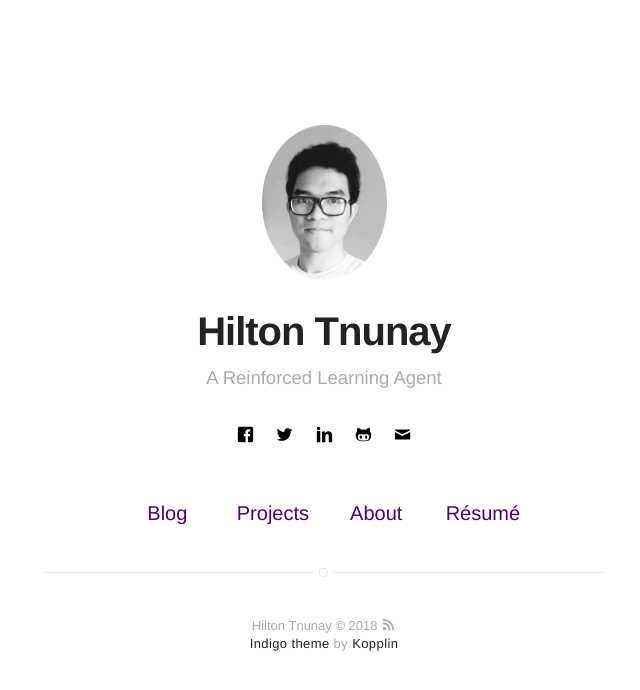
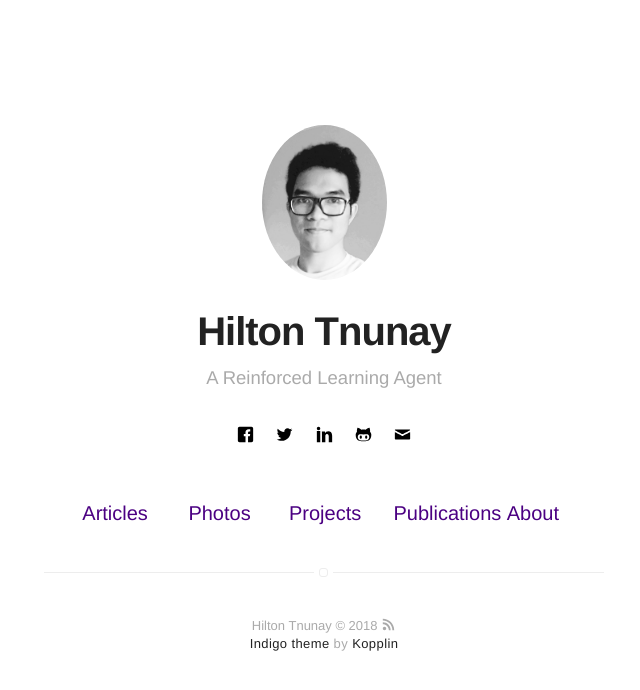
Before and after one commit to tnunay/tnunay.github.io, a Jekyll site: the page built from index.html, in a window 1280 px wide. Shown: the top 690 px of the page, without its empty margins (316-956 px from the left). Built offline with Jekyll 4.4.1, drawn with Linux system fonts in a browser that asks for light colours.

Commit message:
update pages

```diff
--- a/_config.yml
+++ b/_config.yml
@@ -12,9 +12,9 @@ picture: assets/images/profile.jpg
 
 # If you want to include your resume, set to true
 # and specify source (external or local).
-resume: true
-resume-external: true
-resume-url: https://google.com/?q=my+resume
+publication: true
+publication-external: true
+publication-url: https://scholar.google.co.uk/citations?user=5fn_JVIAAAAJ&hl=en
 
 url: https://tnunay.github.io
 # your url: http://USERNAME.github.io
@@ -76,6 +76,8 @@ projects: true
 # if you don't need "about" or "blog", comment them out below
 about: true
 blog: true
+article: true
+photo: true
 
 # do you want to show the "read time" of the posts?
 read-time: true
--- a/_includes/nav.html
+++ b/_includes/nav.html
@@ -6,10 +6,18 @@
             </li>
         {% endif %}
 
-        {% if site.blog == true %}
-            {% if page.title != "Blog" %}
+        {% if site.article == true %}
+            {% if page.title != "Articles" %}
                 <li class="item">
-                    <a class="link" href="{{ site.url }}/blog">Blog</a>
+                    <a class="link" href="{{ site.url }}/article">Articles</a>
+                </li>
+            {% endif %}
+        {% endif %}
+
+        {% if site.photo == true %}
+            {% if page.title != "Photos" %}
+                <li class="item">
+                    <a class="link" href="{{ site.url }}/photo">Photos</a>
                 </li>
             {% endif %}
         {% endif %}
@@ -22,6 +30,12 @@
             {% endif %}
         {% endif %}
 
+        {% if site.publication == true %}
+            <li class="item">
+                <a class="link" href="{% if site.publication-external %}{{ site.publication-url }}{% else %}{{ site.url }}/{{ site.publication-url }}{% endif %}">Publications</a>
+            </li>
+        {% endif %}
+
         {% if site.about == true %}
             {% if page.title != "About" %}
                 <li class="item">
@@ -29,11 +43,5 @@
                 </li>
             {% endif %}
         {% endif %}
-
-        {% if site.resume == true %}
-            <li class="item">
-                <a class="link" href="{% if site.resume-external %}{{ site.resume-url }}{% else %}{{ site.url }}/{{ site.resume-url }}{% endif %}">Résumé</a>
-            </li>
-        {% endif %}
     </ul>
 </nav>
```
